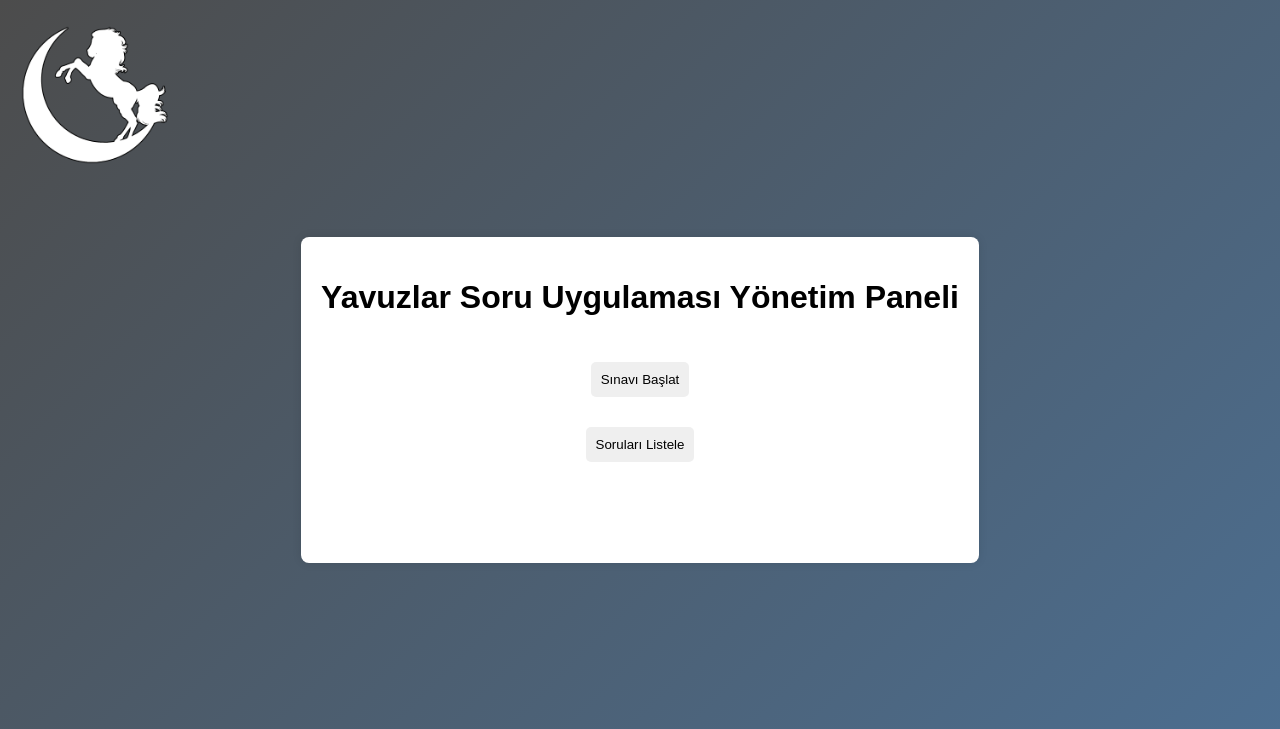
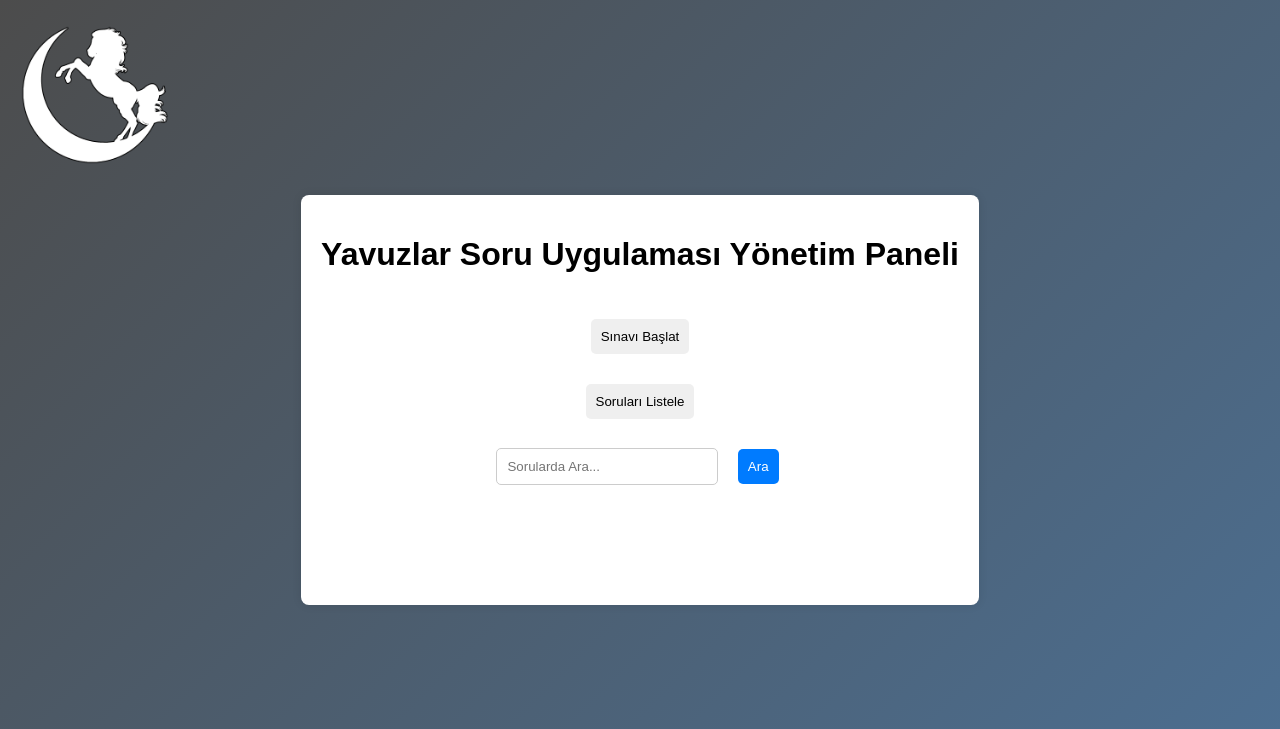
Before and after one commit to Muhammetcansimsek/QuestApp, a PHP site: page / in a window 1280 px wide. Shown: the top 729 px of the page. Run offline with PHP 8.4, Linux system fonts and the light colour scheme.

Commit message:
added search bar and functionality

```diff
--- a/hafta1/index.html
+++ b/hafta1/index.html
@@ -14,6 +14,12 @@
         <h1>Yavuzlar Soru Uygulaması Yönetim Paneli</h1>
         <button id="start-quiz-btn" class="btn">Sınavı Başlat</button>
         <button id="list-questions-btn">Soruları Listele</button>
+
+        <div id="search-container">
+            <input type="text" id="search-input" placeholder="Sorularda Ara...">
+            <button id="search-btn" class="btn">Ara</button>
+        </div>
+
         <div id="questions-list"></div>
         <div id="question-container">
             <p id="question"></p>
--- a/hafta1/styles.css
+++ b/hafta1/styles.css
@@ -27,7 +27,6 @@ header{
     width: 150px;
     height: auto;
 }
-
 
 .hide{
     display: none;
@@ -107,3 +106,30 @@ button:hover {
     cursor: pointer;
     display: none;
 }
+
+#search-container {
+    margin-bottom: 20px;
+    text-align: center;
+
+}
+
+#search-input {
+    padding: 10px;
+    width: 200px;
+    border: 1px solid #ccc;
+    border-radius: 5px;
+    margin-right: 10px;
+}
+
+#search-btn {
+    padding: 10px;
+    border:none;
+    border-radius: 5px;
+    background-color: #007bff;
+    color: white;
+    cursor: pointer;
+}
+
+#search-btn:hover {
+    background-color: #0056b3;
+}
```
Also changed, not shown: hafta1/script.js (+34 -0 lines).
